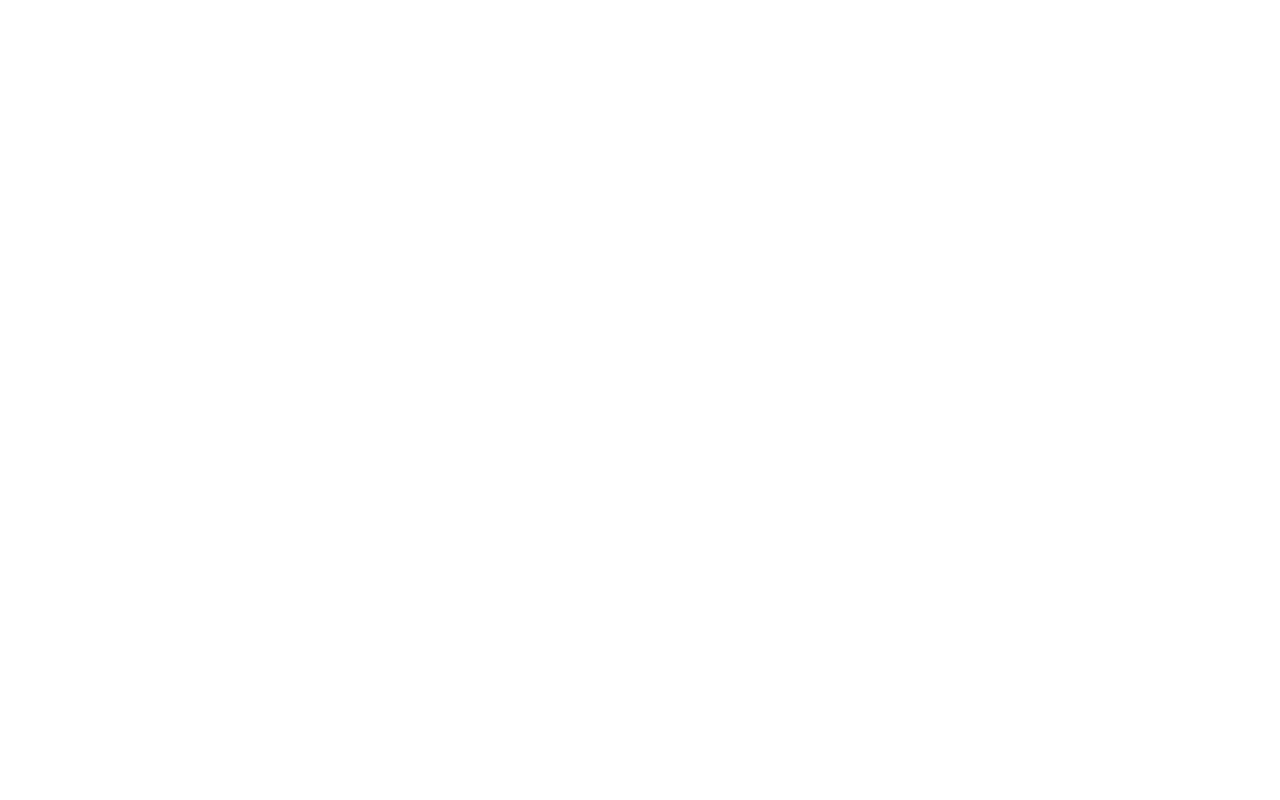
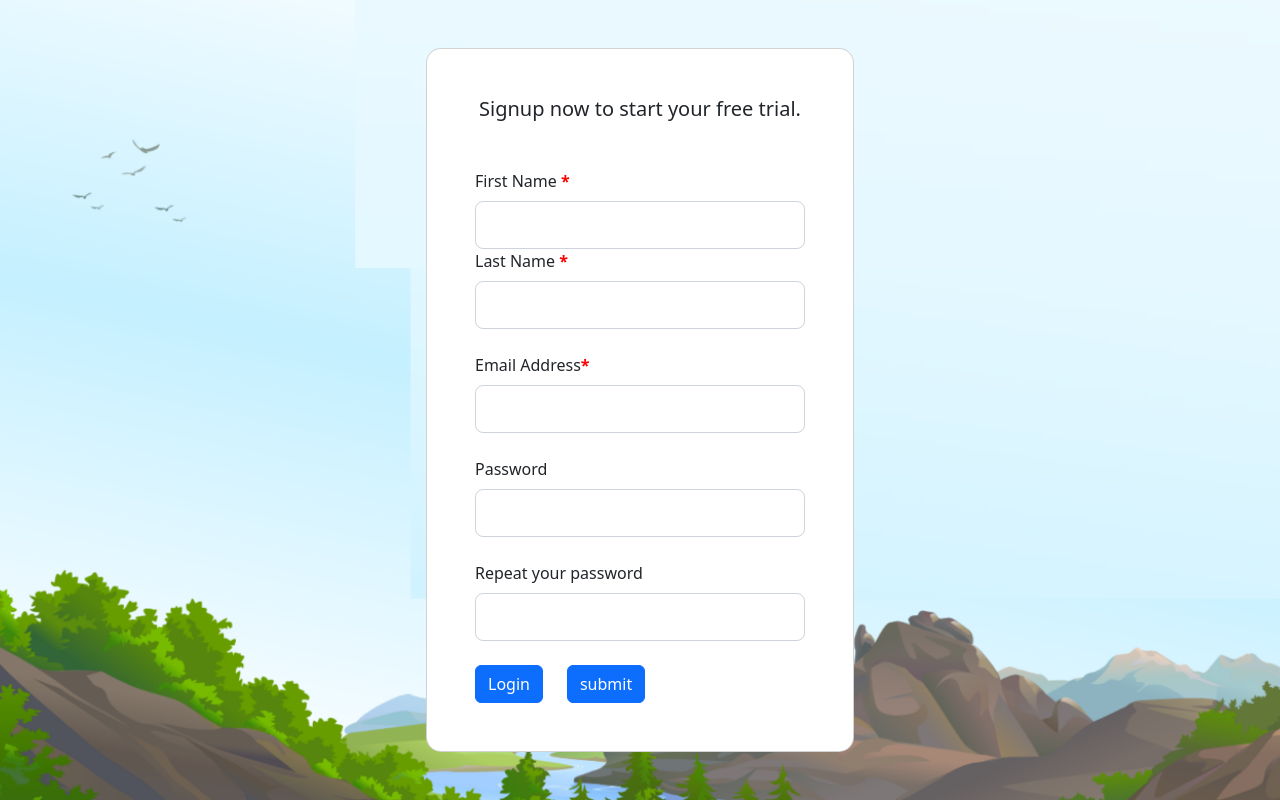
Before and after one commit to AjinkyaKandelkar/Assignments, a plain HTML site: page Assignment 6/signup.html in a window 1280 px wide. Drawn offline with nearby package versions, Linux system fonts and the light colour scheme.

Commit message:
18/5/2022

```diff
--- a/Assignment 6/signup.html
+++ b/Assignment 6/signup.html
@@ -4,9 +4,64 @@
     <meta charset="UTF-8">
     <meta http-equiv="X-UA-Compatible" content="IE=edge">
     <meta name="viewport" content="width=device-width, initial-scale=1.0">
+    <link href="https://cdn.jsdelivr.net/npm/bootstrap@5.2.0-beta1/dist/css/bootstrap.min.css" rel="stylesheet" integrity="sha384-0evHe/X+R7YkIZDRvuzKMRqM+OrBnVFBL6DOitfPri4tjfHxaWutUpFmBp4vmVor" crossorigin="anonymous">
+
+    <script src="https://cdn.jsdelivr.net/npm/bootstrap@5.2.0-beta1/dist/js/bootstrap.bundle.min.js" integrity="sha384-pprn3073KE6tl6bjs2QrFaJGz5/SUsLqktiwsUTF55Jfv3qYSDhgCecCxMW52nD2" crossorigin="anonymous"></script>
+    <link rel="stylesheet" href="https://cdn.jsdelivr.net/npm/bootstrap-icons@1.8.2/font/bootstrap-icons.css">
     <title>Signup</title>
+    <style>
+        body{
+          background: url("Images/Login-background-img.png") no-repeat center center fixed;
+          -webkit-background-size:cover;
+          -moz--background-size:cover;
+          -o-background-size:cover;
+          background-size: cover;
+          display: flex;
+            justify-content: center;
+            align-items: center;
+            height: 100vh;
+        }
+        b{
+            color: red;
+        }
+    </style>
 </head>
 <body>
+    <div class="card" style="border-radius: 15px;">
+        <div class="card-body p-5">
+          <h5 class="text-center mb-5">Signup now to start your free trial.</h5>
 
+          <form>
+
+            <div class="form-outline mb-4">
+                <label class="form-label" for="first-name">First Name <b>*</b></label>
+                <input type="text" id="first-name" class="form-control form-control-lg" />
+                <label class="form-label" for="Last-name">Last Name <b>*</b></label>
+                <input type="text" id="Last-name" class="form-control form-control-lg" />
+            </div>
+
+            <div class="form-outline mb-4">
+                <label class="form-label" for="form3Example3cg">Email Address<b>*</b></label>
+              <input type="email" id="form3Example3cg" class="form-control form-control-lg" />
+            </div>
+
+            <div class="form-outline mb-4">
+                <label class="form-label" for="form3Example4cg">Password</label>
+              <input type="password" id="form3Example4cg" class="form-control form-control-lg" />
+
+            </div>
+
+            <div class="form-outline mb-4">
+                <label class="form-label" for="form3Example4cdg">Repeat your password</label>
+              <input type="password" id="form3Example4cdg" class="form-control form-control-lg" />
+            </div>
+            <div class="d-flex  gap-4">
+              <button type="button"
+                class="btn btn-primary">Login</button>
+                <button type="button"
+                class="btn btn-primary">submit</button>
+            </div>
+
+          </form>
 </body>
 </html>
```
Also changed, not shown: Assignment 6/sign-in.html (+2 -2 lines).
